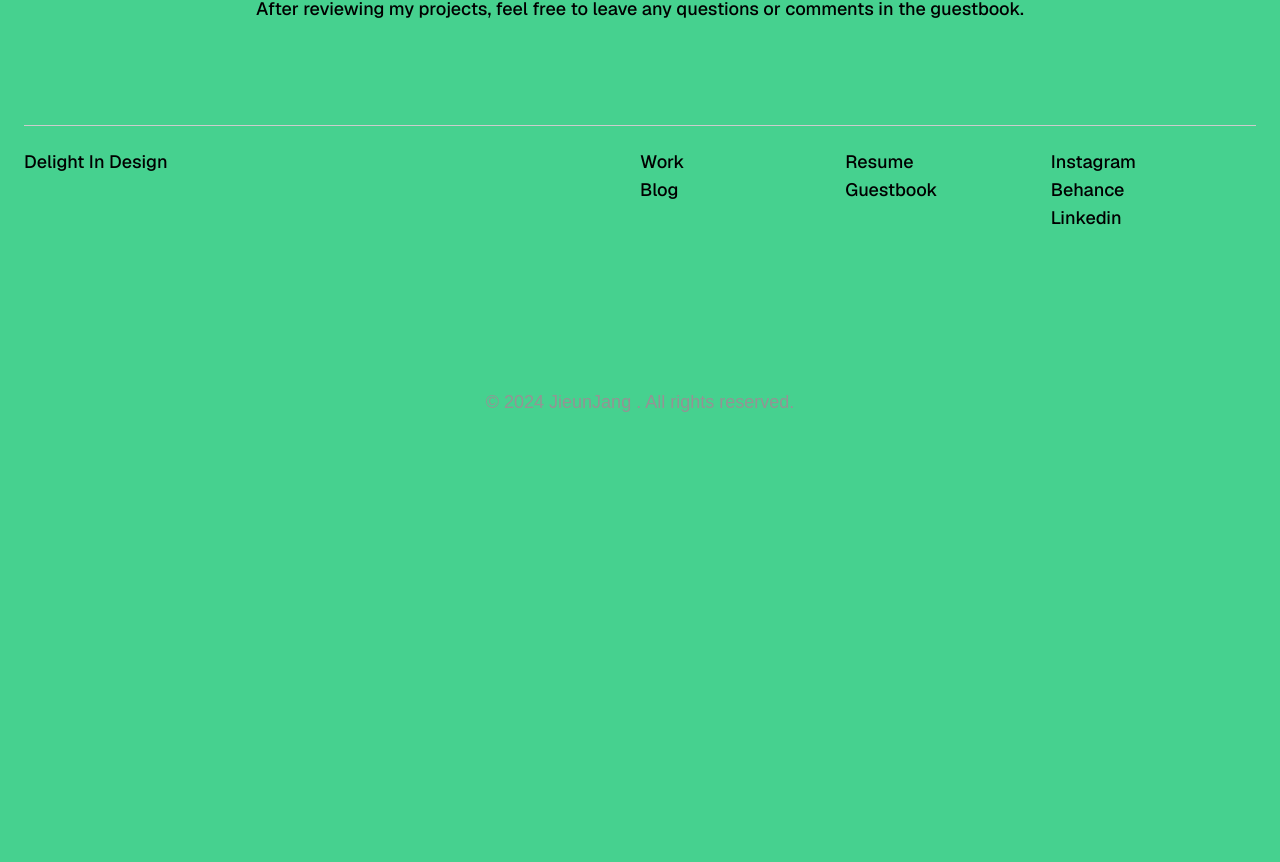
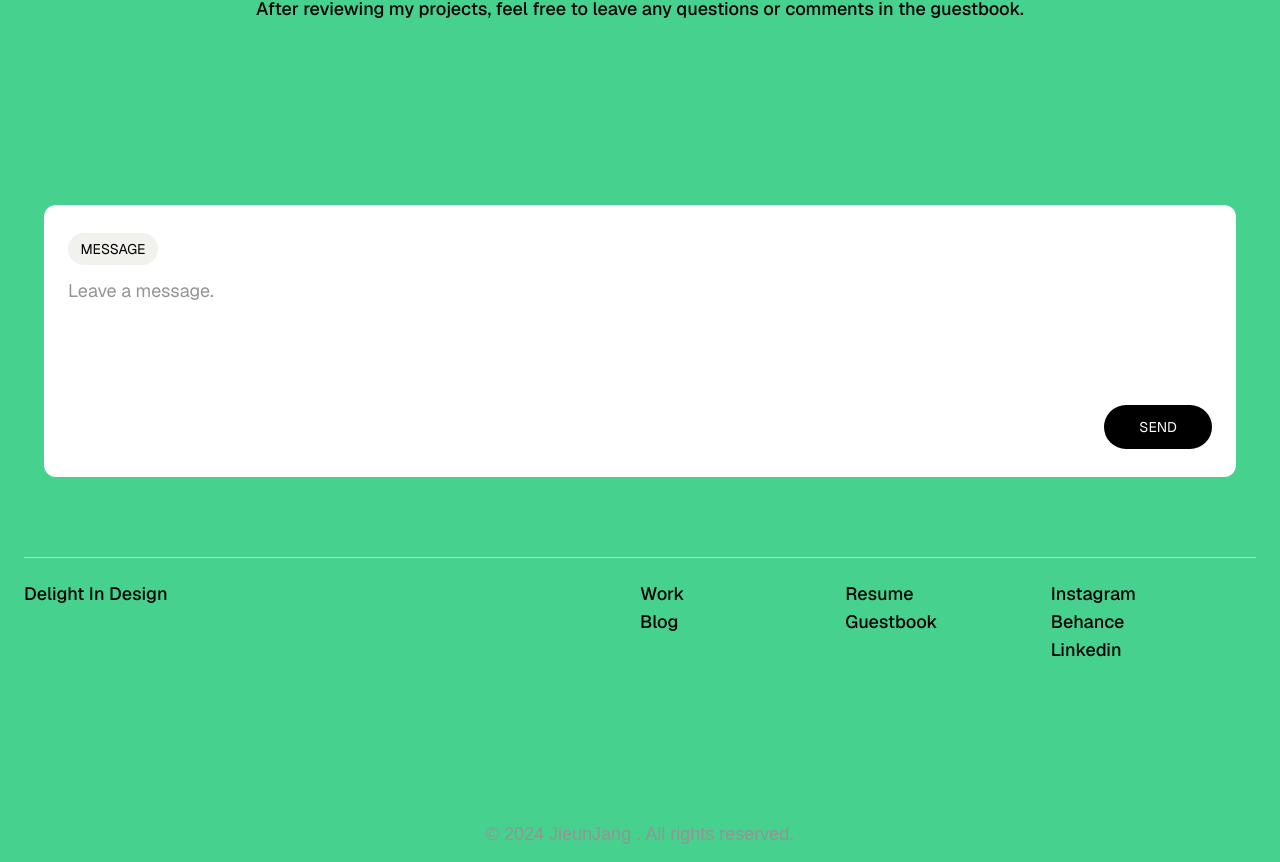
Before and after one commit to goleedev/jieun-portfolio-new, a Next.js app: page /guestbook in a window 1280 px wide. Shown: the part 880-1742 px from the top of the page. Before the commit the page ends 1310 px from the top, so only its background shows below. Built offline with nearby package versions, Linux system fonts and the light colour scheme; no server answers; a web font is replaced by a local one.

Commit message:
feat: add guestbook form component and integrate it into guestbook page

```diff
--- /dev/null
+++ b/app/guestbook/components/guestbook-form.tsx
@@ -0,0 +1,109 @@
+'use client';
+
+import { useState, useTransition } from 'react';
+
+import supabase from '@/utils/supabase';
+
+export default function GuestbookForm() {
+  const [message, setMessage] = useState<string>('');
+  const [error, setError] = useState<string | null>(null);
+  const [isPending, startTransition] = useTransition();
+
+  const fetchIpAddress = async () => {
+    try {
+      const ipRes = await fetch('/api/get-ip');
+      if (!ipRes.ok) {
+        throw new Error('Failed to fetch IP address');
+      }
+
+      const data = await ipRes.json();
+      return data.ip;
+    } catch (err: unknown) {
+      if (err instanceof Error) {
+        console.error('Error fetching IP address:', err.message);
+        return null;
+      }
+      console.error('Unexpected error fetching IP address.');
+      return null;
+    }
+  };
+
+  const handleSubmit = async (event: React.FormEvent) => {
+    event.preventDefault();
+
+    if (!message) {
+      setError('Message cannot be empty');
+      setTimeout(() => {
+        setError(null);
+      }, 3000);
+      return;
+    }
+
+    startTransition(async () => {
+      try {
+        const ip_address = await fetchIpAddress();
+        if (!ip_address) {
+          setError('Could not retrieve IP address');
+          setTimeout(() => {
+            setError(null);
+          }, 3000);
+          return;
+        }
+
+        const { error } = await supabase.from('guestbook').insert([
+          {
+            message,
+            ip_address,
+          },
+        ]);
+
+        if (error) throw error;
+
+        setMessage('');
+        setError(null); // Clear any existing errors
+      } catch (err: unknown) {
+        if (err instanceof Error) {
+          setError(err.message || 'Failed to submit message');
+        } else {
+          setError(
+            'Too many submissions from the same IP address. Please wait a while before trying again.'
+          );
+        }
+
+        setTimeout(() => {
+          setError(null);
+        }, 3000);
+      }
+    });
+  };
+
+  return (
+    <section className="py-20 px-5">
+      <form onSubmit={handleSubmit} className="flex flex-col text-lg">
+        <div className="relative h-[272px]">
+          <span className="absolute text-center top-7 left-6 w-[90px] h-8 rounded-full bg-[#F1F1ED] text-sm leading-8 z-10">
+            MESSAGE
+          </span>
+          <label htmlFor="message" />
+          <textarea
+            id="message"
+            placeholder="Leave a message."
+            maxLength={300}
+            value={message}
+            onChange={(e) => setMessage(e.target.value)}
+            className=" w-full placeholder:text-[#949494] px-6 pt-[72px] h-[272px] pb-7 outline-none rounded-xl resize-none"
+          />
+          <button
+            type="submit"
+            className="absolute text-center text-white bottom-7 right-6 w-[108px] h-11 rounded-full bg-black text-sm leading-8 z-10 uppercase"
+            disabled={isPending}
+          >
+            {isPending ? 'Sending...' : 'Send'}
+          </button>
+        </div>
+      </form>
+
+      {error && <p className="text-[#f56429] pt-1">{error}</p>}
+    </section>
+  );
+}
--- a/app/guestbook/page.tsx
+++ b/app/guestbook/page.tsx
@@ -1,6 +1,7 @@
 import Image from 'next/image';
 
 import HomeContent from '@/components/home-content';
+import GuestbookForm from './components/guestbook-form';
 
 export default async function GuestbookPage() {
   return (
@@ -35,6 +36,8 @@ export default async function GuestbookPage() {
         After reviewing my projects, feel free to leave any questions or
         comments in the guestbook.
       </p>
+
+      <GuestbookForm />
     </>
   );
 }
```
